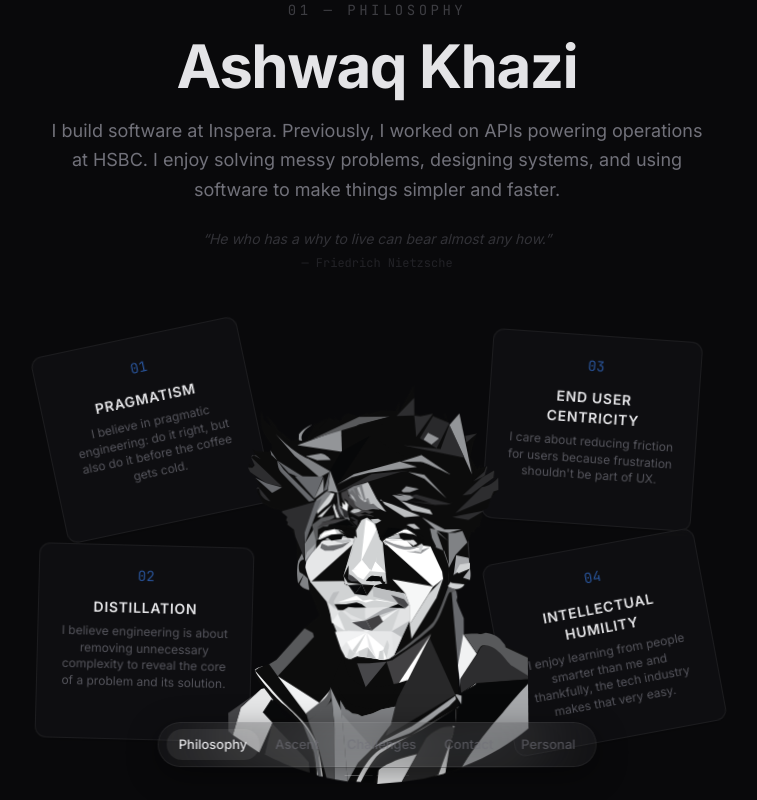
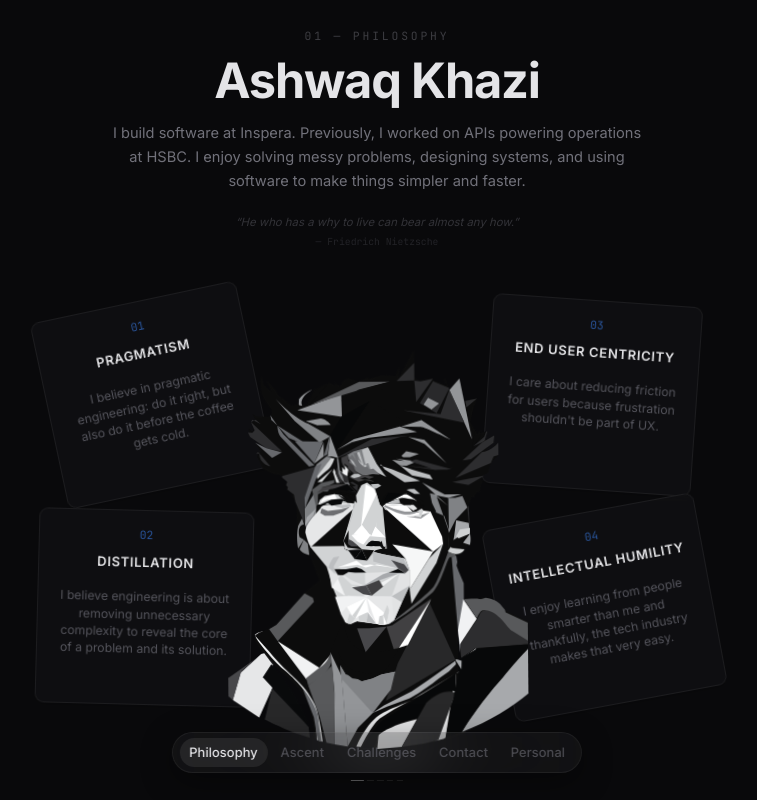
Before and after one commit to khaziashwaq/portfolio, a Next.js app: page / in a window 1280 px wide. Shown: the whole page, without its empty margins (263-1020 px from the left). Built offline with nearby package versions, Linux system fonts and the light colour scheme.

Commit message:
fix: refractored page for smaller desktop screens, added a challenge

```diff
--- a/src/app/globals.css
+++ b/src/app/globals.css
@@ -134,9 +134,32 @@
   }
   html {
     @apply font-sans;
-    font-size: 16px;
+    font-size: 17px;
     -webkit-font-smoothing: antialiased;
     -moz-osx-font-smoothing: grayscale;
+  }
+}
+
+/* Slightly scale down on laptop-height viewports */
+@media (max-height: 900px) {
+  html {
+    font-size: 13px;
+  }
+
+  /* Pillar card text stays readable */
+  .pillar-title {
+    font-size: 1.005rem;
+  }
+
+  .pillar-text {
+    padding-top: 0.9rem;
+    font-size: 0.94rem;
+    line-height: 1.4;
+  }
+
+  /* Add top padding for shorter viewports */
+  section[id] {
+    padding-top: 2rem;
   }
 }
 
--- a/src/components/slides/ascent.tsx
+++ b/src/components/slides/ascent.tsx
@@ -69,7 +69,7 @@ export function AscentSlide() {
             <p className="text-xs font-mono uppercase tracking-[0.25em] text-muted-foreground/50 mt-5">
               02 — Ascent
             </p>
-            <h2 className="mt-3 text-3xl font-semibold tracking-tight sm:text-4xl lg:text-5xl">
+            <h2 className="mt-3 text-3xl font-semibold tracking-tight sm:text-4xl lg:text-4xl">
               Progression
             </h2>
             <p className="mt-2 text-base text-muted-foreground/60">
@@ -79,7 +79,7 @@ export function AscentSlide() {
 
           {/* Next summit */}
           <motion.div
-            className="mt-10 mb-1 flex items-center gap-3 pl-7"
+            className="mt-6 lg:mt-8 mb-1 flex items-center gap-3 pl-7"
             initial={{ opacity: 0 }}
             animate={{ opacity: 1 }}
             transition={{ delay: 0.3, duration: 0.4 }}
--- a/src/components/slides/challenges.tsx
+++ b/src/components/slides/challenges.tsx
@@ -22,18 +22,30 @@ const challenges: Challenge[] = [
     number: "01",
     title: "Glaze UI",
     objective:
-      "Reduce friction of building accessible, type-safe React interfaces.",
+      "Accessible, type-safe React component library with zero friction.",
     approach:
-      "Composable component library on Radix UI primitives with full TypeScript generics and zero-config Tailwind integration.",
-    outcome:
-      "Open-source library enabling rapid accessible development with zero runtime CSS overhead.",
+      "Composable primitives on Radix UI with TypeScript generics and zero-config Tailwind.",
+    outcome: "Open-source library used for rapid accessible UI development.",
     stack: ["TypeScript", "React", "Tailwind CSS", "Radix UI"],
     decisions: [
-      "Chose Radix UI to get accessibility and usability right from the start instead of reinventing core components.",
-      "Used TypeScript generics to make the API safer and easier to scale as the project grew.",
-      "Kept Tailwind setup minimal and zero-config to reduce friction and move faster.",
+      "Built on Radix UI for correct accessibility out of the box.",
+      "TypeScript generics for a safer, scalable component API.",
     ],
     link: "https://github.com/Rugz007/glaze-ui",
+  },
+  {
+    number: "02",
+    title: "CalmCove",
+    objective: "AI-powered mental health journaling with community sharing.",
+    approach:
+      "Next.js 14 + Firebase full-stack app with Groq LLaMA 3.1 mood insights and Google OAuth.",
+    outcome:
+      "Deployed wellness platform with AI journaling and a community story feed.",
+    stack: ["Next.js 14", "TypeScript", "Firebase", "Groq AI", "Tailwind CSS"],
+    decisions: [
+      "Groq LLaMA 3.1 via serverless routes for low-latency mood insights.",
+      "Google OAuth + middleware-protected routes with ambient Framer Motion UI.",
+    ],
   },
 ];
 
@@ -58,7 +70,7 @@ export function ChallengesSlide() {
             <p className="text-xs font-mono uppercase tracking-[0.25em] text-muted-foreground/50">
               03 — Challenges
             </p>
-            <h2 className="mt-3 text-3xl font-semibold tracking-tight sm:text-4xl lg:text-5xl">
+            <h2 className="mt-3 text-3xl font-semibold tracking-tight sm:text-4xl lg:text-4xl">
               Problems Solved
             </h2>
             <p className="mt-2 text-base text-muted-foreground/60">
@@ -66,11 +78,11 @@ export function ChallengesSlide() {
             </p>
           </motion.div>
 
-          <div className="mt-10 space-y-4">
+          <div className="mt-6 lg:mt-8 grid gap-4 lg:grid-cols-2">
             {challenges.map((c, i) => (
               <motion.article
                 key={c.number}
-                className="rounded-lg border border-border overflow-hidden"
+                className="rounded-lg border border-border overflow-hidden flex flex-col"
                 initial={{ opacity: 0, y: 16 }}
                 animate={{ opacity: 1, y: 0 }}
                 transition={{ duration: 0.4, delay: 0.2 + i * 0.1, ease }}
@@ -96,7 +108,7 @@ export function ChallengesSlide() {
                   )}
                 </div>
 
-                <div className="p-4 sm:p-5 space-y-4">
+                <div className="p-4 sm:p-5 space-y-4 flex-1 flex flex-col">
                   <div>
                     <p className="text-xs font-mono uppercase tracking-wider text-muted-foreground/30 mb-1">
                       Objective
@@ -142,7 +154,7 @@ export function ChallengesSlide() {
                     </ul>
                   </div>
 
-                  <div className="flex flex-wrap gap-1 pt-1">
+                  <div className="flex flex-wrap gap-1 pt-1 mt-auto">
                     {c.stack.map((t) => (
                       <span
                         key={t}
--- a/src/components/slides/contact.tsx
+++ b/src/components/slides/contact.tsx
@@ -16,8 +16,8 @@ const links = [
 export function ContactSlide() {
   return (
     <Slide id="contact">
-      <div className="flex min-h-full w-full items-center px-6 sm:px-16 lg:px-24 py-16 sm:py-0">
-        <div className="mx-auto w-full max-w-3xl">
+      <div className="flex min-h-full w-full items-center justify-center px-6 sm:px-16 lg:px-24 py-16 sm:py-0">
+        <div className="mx-auto w-full max-w-3xl rounded-lg border border-border bg-card/40 p-8 sm:p-12 backdrop-blur-sm text-center">
           <motion.div
             initial={{ opacity: 0 }}
             animate={{ opacity: 1 }}
@@ -26,17 +26,17 @@ export function ContactSlide() {
             <p className="text-xs font-mono uppercase tracking-[0.25em] text-muted-foreground/50">
               04 — Contact
             </p>
-            <h2 className="mt-4 text-3xl font-semibold tracking-tight sm:text-4xl lg:text-5xl max-w-lg">
+            <h2 className="mt-3 text-3xl font-semibold tracking-tight sm:text-4xl lg:text-4xl max-w-lg mx-auto">
               Interested in building ambitious things together?
             </h2>
-            <p className="mt-4 text-base text-muted-foreground/60 max-w-md leading-relaxed">
+            <p className="mt-4 text-base text-muted-foreground/60 max-w-md mx-auto leading-relaxed">
               I&apos;m always open to discussing new opportunities, engineering
               challenges, or ways to contribute to your team.
             </p>
           </motion.div>
 
           <motion.div
-            className="mt-10 flex flex-wrap gap-3"
+            className="mt-6 lg:mt-8 flex flex-wrap justify-center gap-3"
             initial={{ opacity: 0, y: 12 }}
             animate={{ opacity: 1, y: 0 }}
             transition={{ duration: 0.4, delay: 0.3, ease }}
--- a/src/components/slides/personal.tsx
+++ b/src/components/slides/personal.tsx
@@ -227,7 +227,7 @@ export function PersonalSlide() {
             <p className="text-xs font-mono uppercase tracking-[0.25em] text-muted-foreground/50">
               05 — Personal
             </p>
-            <h2 className="mt-3 text-3xl font-semibold tracking-tight sm:text-4xl lg:text-5xl">
+            <h2 className="mt-3 text-3xl font-semibold tracking-tight sm:text-4xl lg:text-4xl">
               Off the Clock
             </h2>
           </motion.div>
--- a/src/components/slides/philosophy.tsx
+++ b/src/components/slides/philosophy.tsx
@@ -150,10 +150,10 @@ export function PhilosophySlide() {
             >
               <span className="text-sm font-mono text-accent-color/60">01</span>
               <div>
-                <p className="text-sm font-semibold tracking-wider uppercase">
+                <p className="pillar-title text-sm font-semibold tracking-wider uppercase">
                   {pillars[0].title}
                 </p>
-                <p className="mt-1.5 text-xs leading-snug text-muted-foreground/70">
+                <p className="pillar-text mt-1.5 text-xs leading-snug text-muted-foreground/70">
                   {pillars[0].text}
                 </p>
               </div>
@@ -175,10 +175,10 @@ export function PhilosophySlide() {
             >
               <span className="text-sm font-mono text-accent-color/60">02</span>
               <div>
-                <p className="text-sm font-semibold tracking-wider uppercase">
+                <p className="pillar-title text-sm font-semibold tracking-wider uppercase">
                   {pillars[1].title}
                 </p>
-                <p className="mt-1.5 text-xs leading-snug text-muted-foreground/70">
+                <p className="pillar-text mt-1.5 text-xs leading-snug text-muted-foreground/70">
                   {pillars[1].text}
                 </p>
               </div>
@@ -201,10 +201,10 @@ export function PhilosophySlide() {
             >
               <span className="text-sm font-mono text-accent-color/60">03</span>
               <div>
-                <p className="text-sm font-semibold tracking-wider uppercase">
+                <p className="pillar-title text-sm font-semibold tracking-wider uppercase">
                   {pillars[2].title}
                 </p>
-                <p className="mt-1.5 text-xs leading-snug text-muted-foreground/70">
+                <p className="pillar-text mt-1.5 text-xs leading-snug text-muted-foreground/70">
                   {pillars[2].text}
                 </p>
               </div>
@@ -226,10 +226,10 @@ export function PhilosophySlide() {
             >
               <span className="text-sm font-mono text-accent-color/60">04</span>
               <div>
-                <p className="text-sm font-semibold tracking-wider uppercase">
+                <p className="pillar-title text-sm font-semibold tracking-wider uppercase">
                   {pillars[3].title}
                 </p>
-                <p className="mt-1.5 text-xs leading-snug text-muted-foreground/70">
+                <p className="pillar-text mt-1.5 text-xs leading-snug text-muted-foreground/70">
                   {pillars[3].text}
                 </p>
               </div>
```
